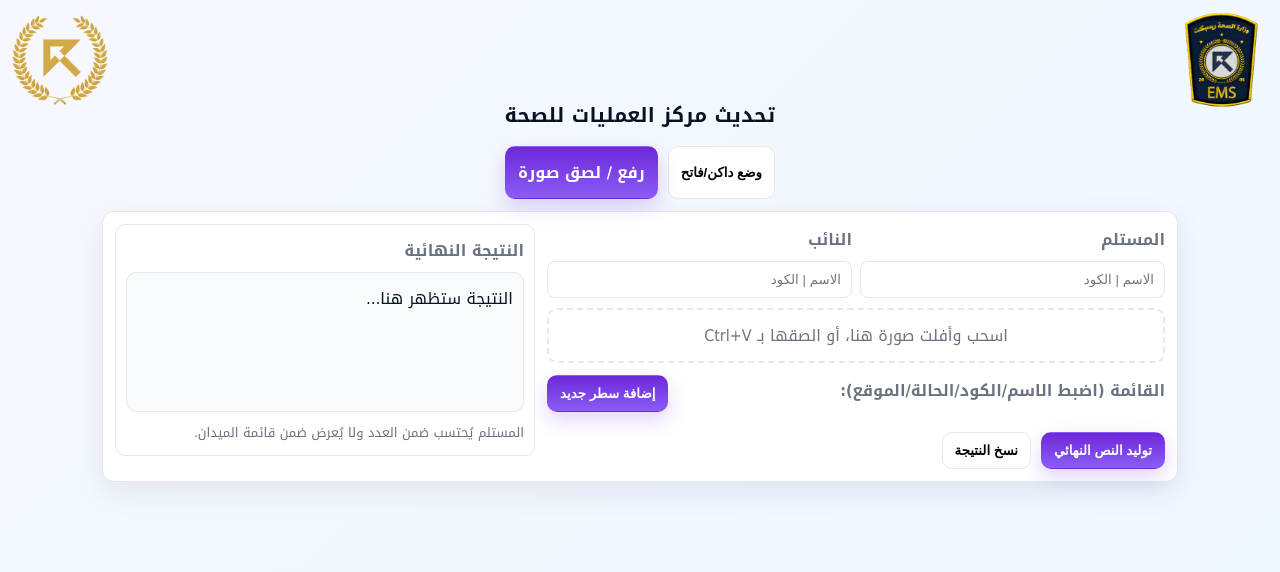
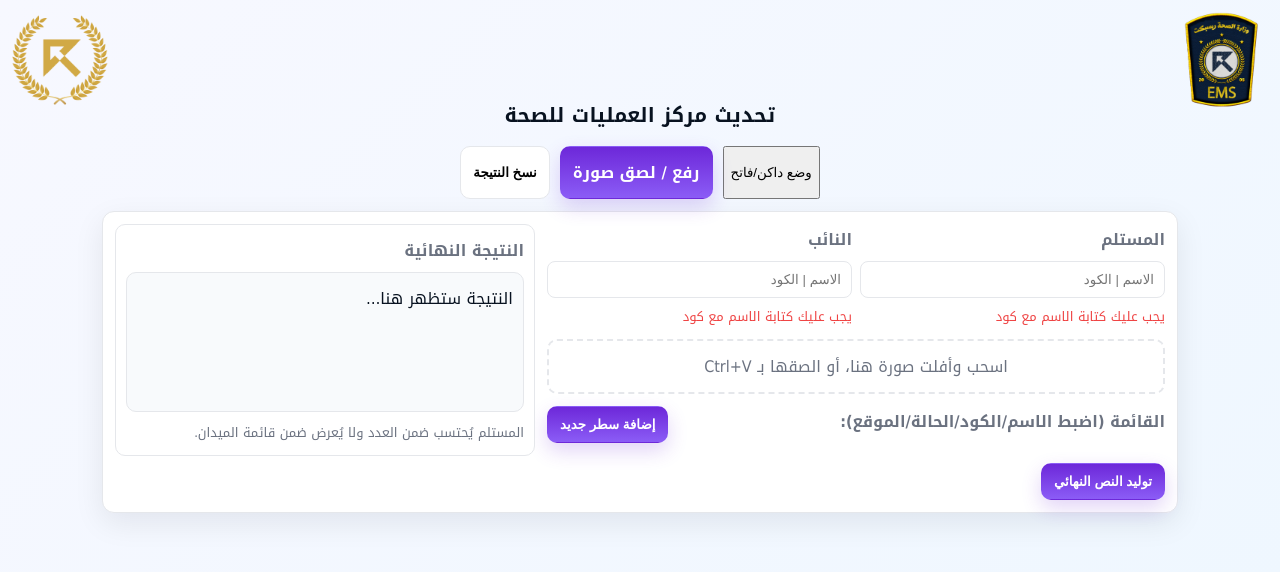
Before and after one commit to a49955783-create/EMS-UPDATES-RESPECT-, a React (Vite) app: page / in a window 1280 px wide. Shown: the top 572 px of the page. Built offline with nearby package versions, Linux system fonts and the light colour scheme.

Commit message:
Update App.jsx

```diff
--- a/src/App.jsx
+++ b/src/App.jsx
@@ -9,17 +9,18 @@ function cleanLine(s){
   s = s.replace(/[\u200E\u200F\u202A-\u202E]/g,'')
   s = s.replace(/[©#@*+=~^`"“”'’\[\]\(\)<>]/g,' ')
   s = s.replace(/[|،:؛•·]/g,' | ')
-  s = s.replace(/[^\u0600-\u06FF0-9A-Za-z\-\|\s]/g,' ')
-  s = s.replace(/\s+/g,' ').trim()
+  s = s.replace(/[^\u0600-\u06FF0-9A-Za-z\\-\\|\\s]/g,' ')
+  s = s.replace(/\\s+/g,' ').trim()
   return s
 }
 function normalizeCodeToken(tok){
   if(!tok) return ''
   let t = String(tok).trim()
+  // إصلاحات أكواد OCR
   t = t.replace(/[Oo]/g,'0').replace(/[Il]/g,'1')
-  t = t.toUpperCase().replace(/\s+/g,'').replace(/[^A-Z0-9\-]/g,'')
+  t = t.toUpperCase().replace(/\\s+/g,'').replace(/[^A-Z0-9\\-]/g,'')
   if(/^(DAT|D4T|D41|DAI)$/i.test(t)) return 'DA-1'
-  const m = t.match(/^([A-Z]{1,3})-?(\d{1,4})$/)
+  const m = t.match(/^([A-Z]{1,3})-?(\\d{1,4})$/)
   if(m) return m[1] + '-' + m[2]
   return t
 }
@@ -43,7 +44,7 @@ export default function App(){
     localStorage.setItem('theme', isDark ? 'dark' : 'light')
   }
 
-  function onFileChange(e){ const f = e.target.files?.[0]; if(f) runOCR(f) }
+  function onFileChange(e){ const f=e.target.files?.[0]; if(f) runOCR(f) }
 
   useEffect(()=>{
     function onPaste(e){
@@ -51,8 +52,7 @@ export default function App(){
       for(const it of items){
         if(it.type?.startsWith('image/')){
           const f = it.getAsFile()
-          runOCR(f)
-          e.preventDefault(); break
+          runOCR(f); e.preventDefault(); break
         }
       }
     }
@@ -108,7 +108,7 @@ export default function App(){
       const lines = await ocrExtract(pre)
       const parsed = []
       for(const ln of lines){
-        if(!/[\u0600-\u06FF\u0621-\u064A]/.test(ln) && !/[A-Za-z0-9]/.test(ln)) continue
+        if(!/[\\u0600-\\u06FF\\u0621-\\u064A]/.test(ln) && !/[A-Za-z0-9]/.test(ln)) continue
         const tok = ln.split(' ')[0]
         const code = normalizeCodeToken(tok)
         const rest = ln.replace(tok,'').trim()
@@ -118,13 +118,14 @@ export default function App(){
         else if(lower.includes('خارج')) status='خارج الخدمة'
         parsed.push({ name: rest, code, status, location: '' })
       }
+      // إزالة التكرار (اسم+كود)
       const seen = new Set(); const uniq = []
       for(const p of parsed){
-        const key = (p.code + '|' + p.name).trim()
+        const key=(p.code+'|'+p.name).trim()
         if(!seen.has(key)){ seen.add(key); uniq.push(p) }
       }
       setUnits(uniq)
-      setToast( uniq.length ? 'تم استخراج القائمة' : 'لم يُستخرج أي عناصر' )
+      setToast(uniq.length? 'تم استخراج القائمة' : 'لم يُستخرج أي عناصر')
       setTimeout(()=>setToast(''),2000)
     }catch(e){
       console.error(e)
@@ -137,15 +138,21 @@ export default function App(){
   function setUnit(i, field, value){
     const cp=[...units]; cp[i][field]=value; setUnits(cp)
   }
-  function addUnit(){ setUnits([...units, {name:'', code:'', status:'في الميدان', location: ''}]) }
+  function addUnit(){ setUnits([...units, {name:'', code:'', status:'في الميدان', location:''}]) }
   function removeUnit(i){ const cp=[...units]; cp.splice(i,1); setUnits(cp) }
 
   function generate(){
-    if(!recipient.trim() || !deputy.trim()){ alert('الرجاء كتابة المستلم والنائب (الاسم + الكود)'); return }
+    if(!recipient.trim() || !deputy.trim()){
+      alert('الرجاء كتابة المستلم والنائب (الاسم + الكود)'); return
+    }
     const recName = recipient.split('|')[0].trim()
-    const filtered = units.filter(u => (u.name.trim() || u.code.trim())).filter(u => u.name.trim() !== recName)
+    const filtered = units
+      .filter(u => (u.name.trim() || u.code.trim()))
+      .filter(u => u.name.trim() !== recName)
+
     const field = filtered.filter(u => u.status !== 'خارج الخدمة')
     const oos = filtered.filter(u => u.status === 'خارج الخدمة')
+
     const formatRow = (u) => {
       const base = `${u.name || ''}${u.name && u.code ? ' | ' + u.code : (u.code ? ' | ' + u.code : '')}`.trim()
       const annotations = []
@@ -155,8 +162,12 @@ export default function App(){
       if(annotations.length && !base) return `(${annotations.join(') - (')})`
       return base
     }
+
     const linesField = field.map(formatRow).join('\\n')
-    const linesOOS = oos.map(u => `${u.name ? u.name : ''}${u.code ? ' | ' + u.code : ''}${u.location ? ' (' + u.location + ')' : ''}`).join('\\n')
+    const linesOOS = oos
+      .map(u => `${u.name ? u.name : ''}${u.code ? ' | ' + u.code : ''}${u.location ? ' (' + u.location + ')' : ''}`)
+      .join('\\n')
+
     const out = `📌 استلام العمليات 📌
 
 المستلم : ${recipient}
@@ -188,11 +199,12 @@ ${linesOOS ? linesOOS + '\\n' : ''}
       <div className="title">تحديث مركز العمليات للصحة</div>
 
       <div className="toolbar">
-        <button className="btn" onClick={toggleTheme}>وضع داكن/فاتح</button>
+        <button className="btn-toggle" onClick={toggleTheme}>وضع داكن/فاتح</button>
         <label className="btn violet" style={{cursor:'pointer'}}>
           رفع / لصق صورة
           <input type="file" accept="image/*" style={{display:'none'}} onChange={onFileChange} />
         </label>
+        <button className="btn" onClick={copyFinal}>نسخ النتيجة</button>
       </div>
 
       <div className="card grid">
@@ -201,10 +213,12 @@ ${linesOOS ? linesOOS + '\\n' : ''}
             <div>
               <label className="label">المستلم</label>
               <input className="input" placeholder="الاسم | الكود" value={recipient} onChange={e=>setRecipient(e.target.value)} />
+              {!recipient.trim() && <div className="errorText">يجب عليك كتابة الاسم مع كود</div>}
             </div>
             <div>
               <label className="label">النائب</label>
               <input className="input" placeholder="الاسم | الكود" value={deputy} onChange={e=>setDeputy(e.target.value)} />
+              {!deputy.trim() && <div className="errorText">يجب عليك كتابة الاسم مع كود</div>}
             </div>
           </div>
 
@@ -238,7 +252,6 @@ ${linesOOS ? linesOOS + '\\n' : ''}
 
           <div style={{marginTop:12, display:'flex', gap:10}}>
             <button className="btn violet" onClick={generate}>{busy ? 'جاري التحليل…' : 'توليد النص النهائي'}</button>
-            <button className="btn" onClick={copyFinal}>نسخ النتيجة</button>
           </div>
         </div>
 
@@ -250,6 +263,7 @@ ${linesOOS ? linesOOS + '\\n' : ''}
           </div>
         </div>
       </div>
+
       {toast && <div className="toast">{toast}</div>}
     </div>
   )
```
